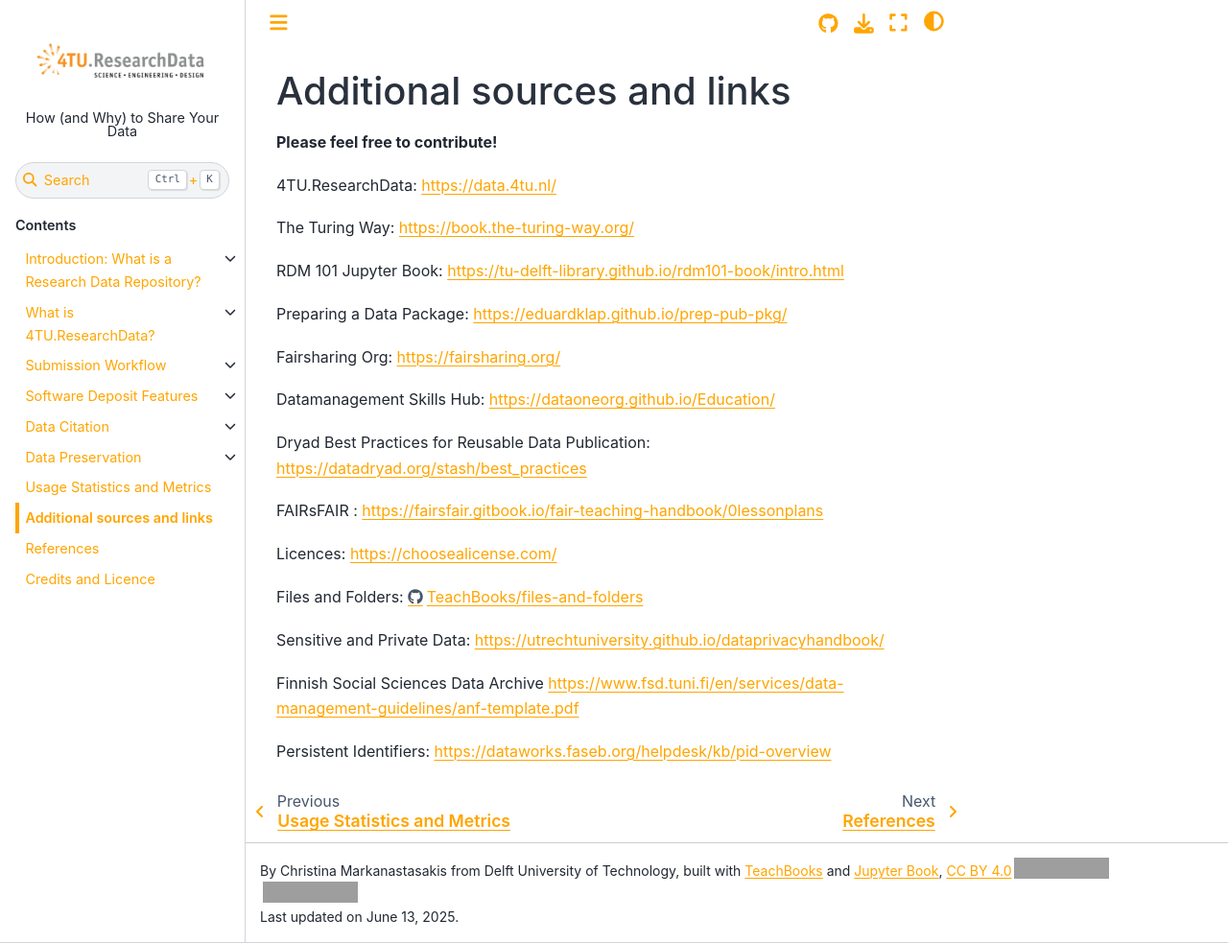
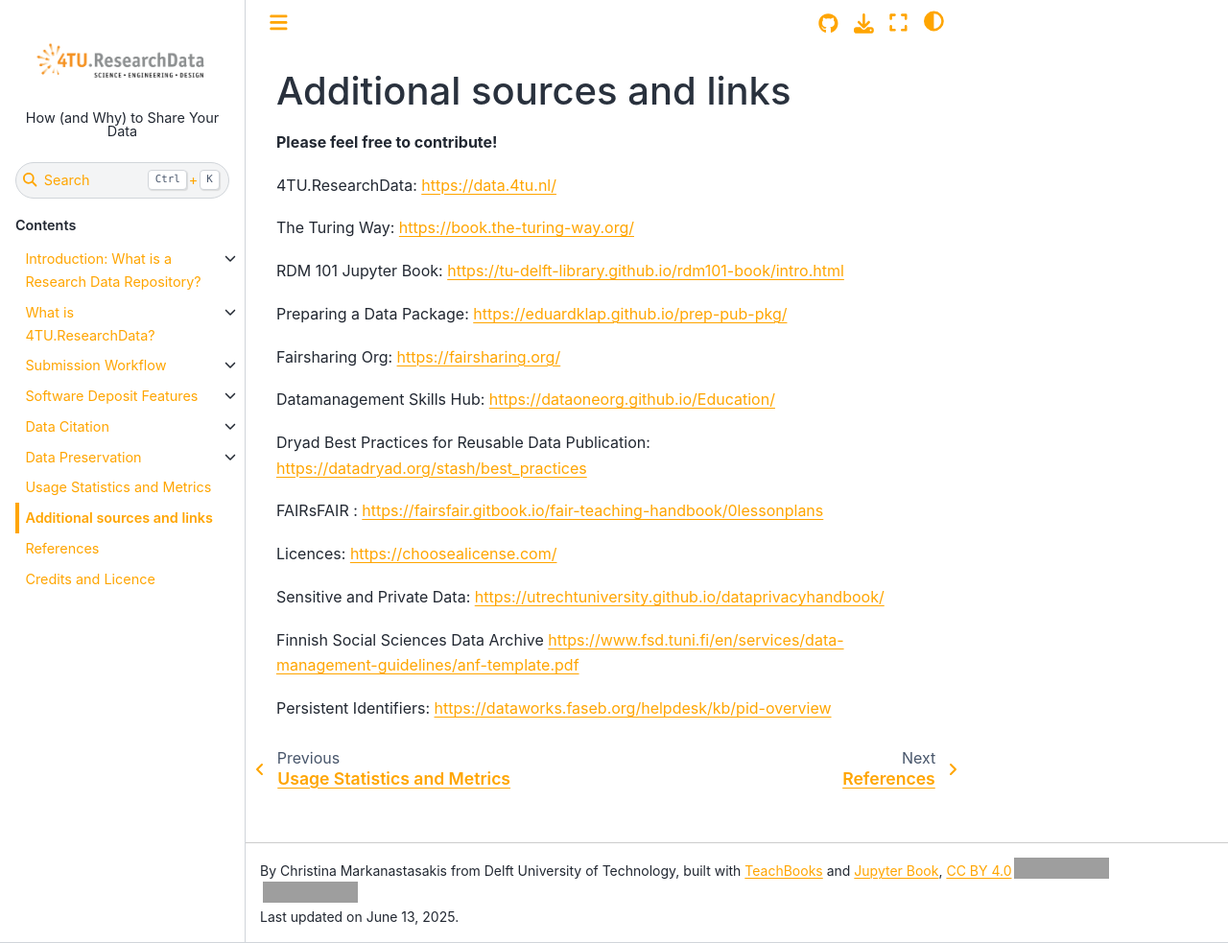
Before and after one commit to TUDelft-books/FAIR4TU_Submission_Help, a Jupyter Book: the page built from book/useful_resources/intro.md, in a window 1280 px wide and 983 px high. Shown: the whole window at 96% size. Built offline with Jupyter Book 1.0.4 settings and Sphinx 7.4.7 and the Sphinx Book theme 1.1.4, drawn with Linux system fonts in a browser that asks for light colours; pages that are not in the unit, such as notebooks, are missing from menus; comment, search, counter and statistics services are not loaded; grey boxes are pictures that could not be loaded.

Commit message:
Update intro.md

```diff
--- a/book/useful_resources/intro.md
+++ b/book/useful_resources/intro.md
@@ -30,9 +30,6 @@ https://fairsfair.gitbook.io/fair-teaching-handbook/0lessonplans
 Licences:
 https://choosealicense.com/
 
-Files and Folders:
-https://github.com/TeachBooks/files-and-folders/
-
 Sensitive and Private Data:
 https://utrechtuniversity.github.io/dataprivacyhandbook/
 
```
